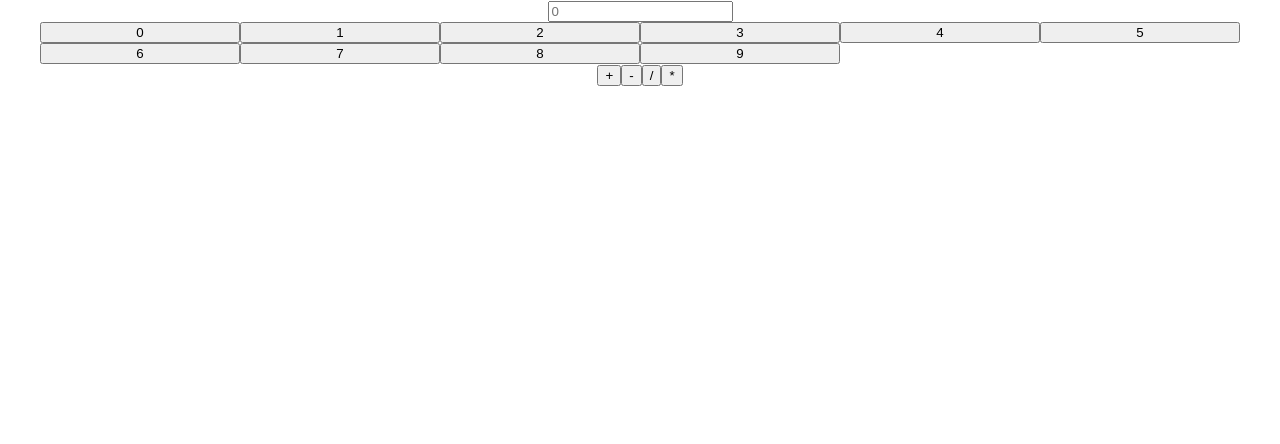
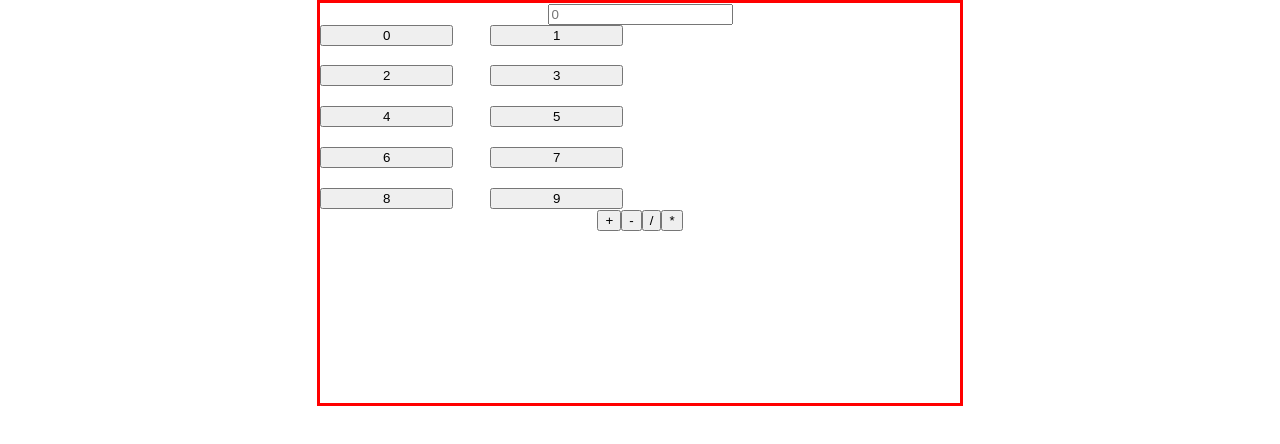
Before and after one commit to zifftalmon/calculator, a React (Create React App) app: page / in a window 1280 px wide. Shown: the top 444 px of the page. Built offline with nearby package versions, Linux system fonts and the light colour scheme.

Commit message:
numbers div in work

```diff
--- a/src/App.css
+++ b/src/App.css
@@ -4,20 +4,30 @@ body {
 }
 /* styles in App component */
 .App {
+  display: block;
+  width: 50%;
+  height: 50vh;
+  margin: auto auto;
   text-align: center;
+  border: 3px solid red;
 }
 .buttonsDiv {
-  display: flex;
-  flex-direction: column;
+  display: grid;
+  grid-template-columns: repeat(auto-fit,1fr);
+  align-items: center;
 }
 /* styles for number buttons */
 .numbersDiv {
   display: grid;
-  /* width: 80%; */
-  grid-template-columns: repeat(auto-fill, 200px);
-  /* grid-template-rows: repeat(4,30px); */
+  width: 50%;
+  grid-template-columns: repeat(auto-fill, 150px);
+  grid-template-rows: repeat(auto-fill, 20px);
   place-content: center;
   justify-content: center;
   align-items: center;
-  /* gap: 5px; */
+  gap: 20px;
+  /* border: 3px solid red; */
 }
+.numbersDiv button {
+  width: 10em;
+}
--- a/src/components/Actions.tsx
+++ b/src/components/Actions.tsx
@@ -3,7 +3,7 @@ import React from "react";
 
 const Actions:React.FC = () => {
     return(
-        <div>
+        <div className="actionsDiv">
             <button value='+'>+</button>
             <button value='-'>-</button>
             <button value='/'>/</button>
```
